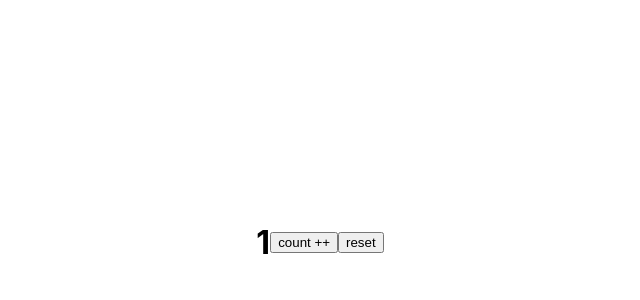
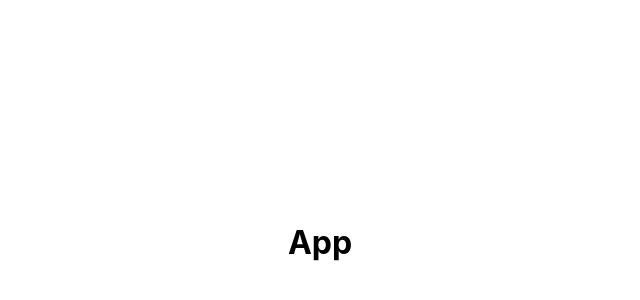
Before and after one commit to Odinokun/ca-microtasks, a React (Create React App) app: page / in a window 1280 px wide. Shown: the part 158-458 px from the top of the page, without its empty margins (320-960 px from the left). Built offline with nearby package versions, Linux system fonts and the light colour scheme.

Commit message:
Remove counter functionality from App component

```diff
--- a/src/App.tsx
+++ b/src/App.tsx
@@ -1,22 +1,9 @@
-import { useState } from 'react';
 import './App.css';
 
 function App() {
-  let [a, setA] = useState(1);
-
-  const onClickHandler = () => {
-    setA(++a);
-  };
-
-  const resetCounter = () => {
-    setA(0);
-  };
-
   return (
     <div className='App'>
-      <h1>{a}</h1>
-      <button onClick={onClickHandler}>count ++</button>
-      <button onClick={resetCounter}>reset</button>
+      <h1>App</h1>
     </div>
   );
 }
```
